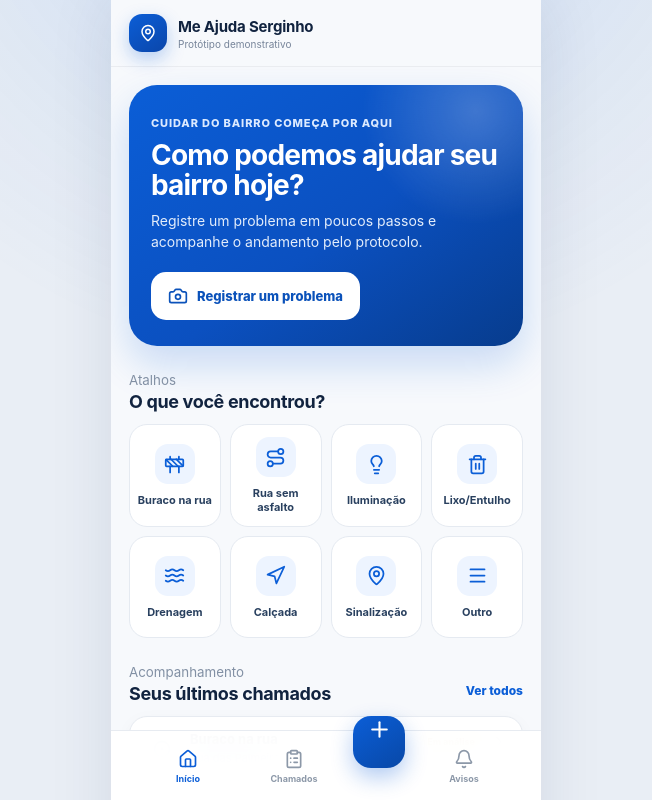
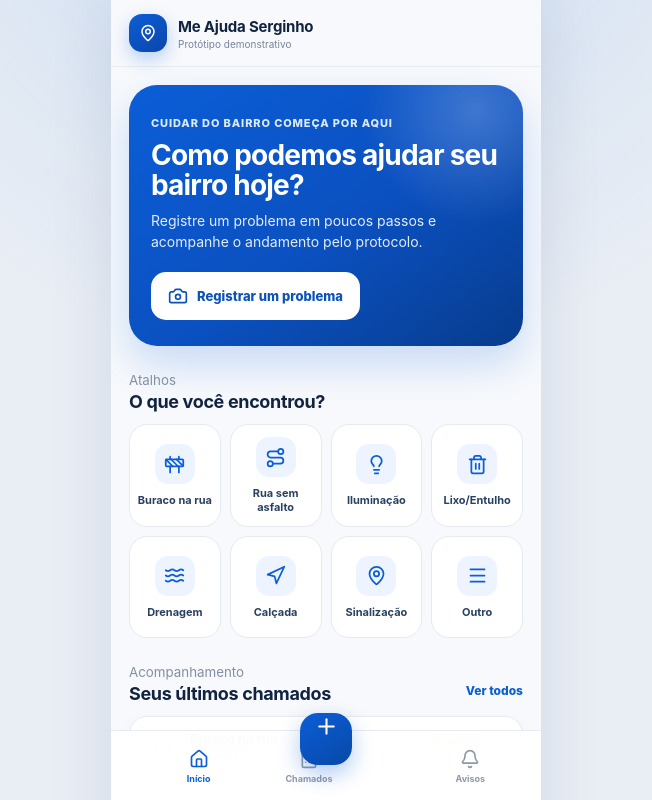
Before and after one commit to rhenanjogafacil123/meajudaserginho, a React (Vite) app: page / in a window 1280 px wide. Shown: the top 800 px of the page, without its empty margins (314-966 px from the left). Built offline with nearby package versions, Linux system fonts and the light colour scheme.

Commit message:
fix: center floating new-call button in bottom nav

```diff
--- a/src/styles.css
+++ b/src/styles.css
@@ -423,7 +423,7 @@ button:disabled { cursor: not-allowed; opacity: .5; }
   backdrop-filter: blur(18px);
   border-top: 1px solid #e7ebf1;
   display: grid;
-  grid-template-columns: 1fr 1fr 64px 1fr;
+  grid-template-columns: 1fr 1fr 1fr;
   align-items: center;
 }
 
@@ -440,15 +440,26 @@ button:disabled { cursor: not-allowed; opacity: .5; }
 }
 .bottom-nav button.active { color: #0b5ed7; }
 .bottom-nav .new-button {
+  position: absolute;
+  left: 50%;
+  top: -18px;
+  transform: translateX(-50%);
   width: 52px;
   height: 52px;
-  justify-self: center;
-  align-self: start;
-  margin-top: -24px;
+  margin: 0;
   border-radius: 18px;
   background: linear-gradient(145deg, #0b5ed7, #0848a7);
   color: white;
   box-shadow: 0 9px 22px rgba(11,94,215,.32);
+  z-index: 2;
+}
+
+.bottom-nav > button:nth-child(2) {
+  margin-right: 34px;
+}
+
+.bottom-nav > button:nth-child(4) {
+  margin-left: 34px;
 }
 
 @media (min-width: 431px) {
```
